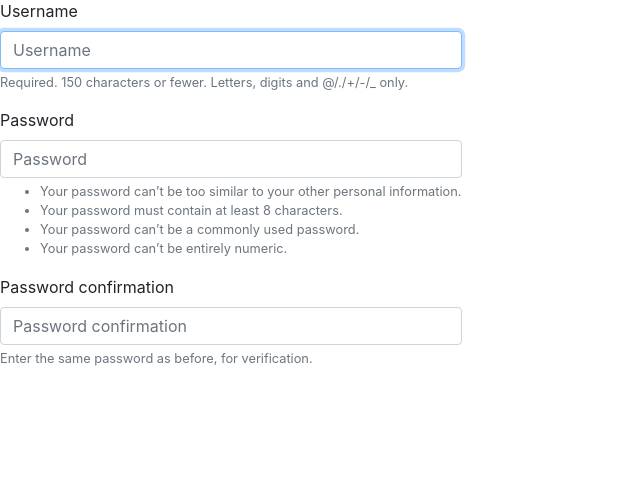
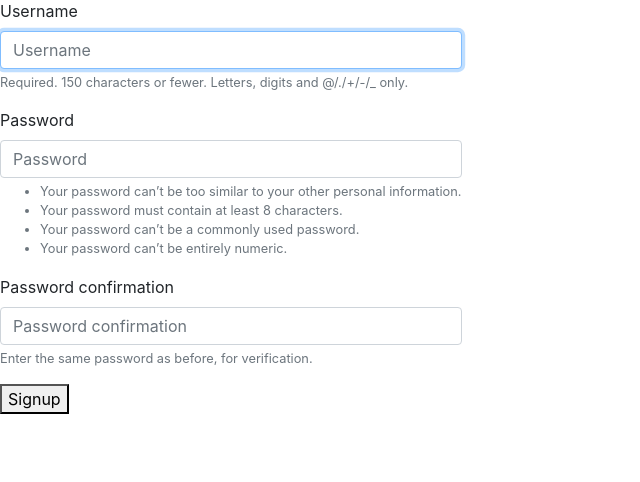
Before and after one commit to SteveMitto/neighborhood, a Django app: page /signup/ in a window 1280 px wide. Shown: the part 67-549 px from the top of the page, without its empty margins (0-640 px from the left). Run offline with Django 3.2, Linux system fonts and the light colour scheme; some libraries are stand-ins or nearby versions.

Commit message:
adsing submit button in the signup form

```diff
--- a/neigh1/templates/registration/signup.html
+++ b/neigh1/templates/registration/signup.html
@@ -11,8 +11,10 @@
       <div class="container">
         <h3>Sign Up</h3>
       </div>
-      <form class="" action="{% url 'signup' %}" method="post">
+      <form action="{% url 'signup' %}" method="post">
+          {% csrf_token %}
           {% bootstrap_form form%}
+          <button type="submit">Signup</button>
       </form>
     </div>
   </div>
```
